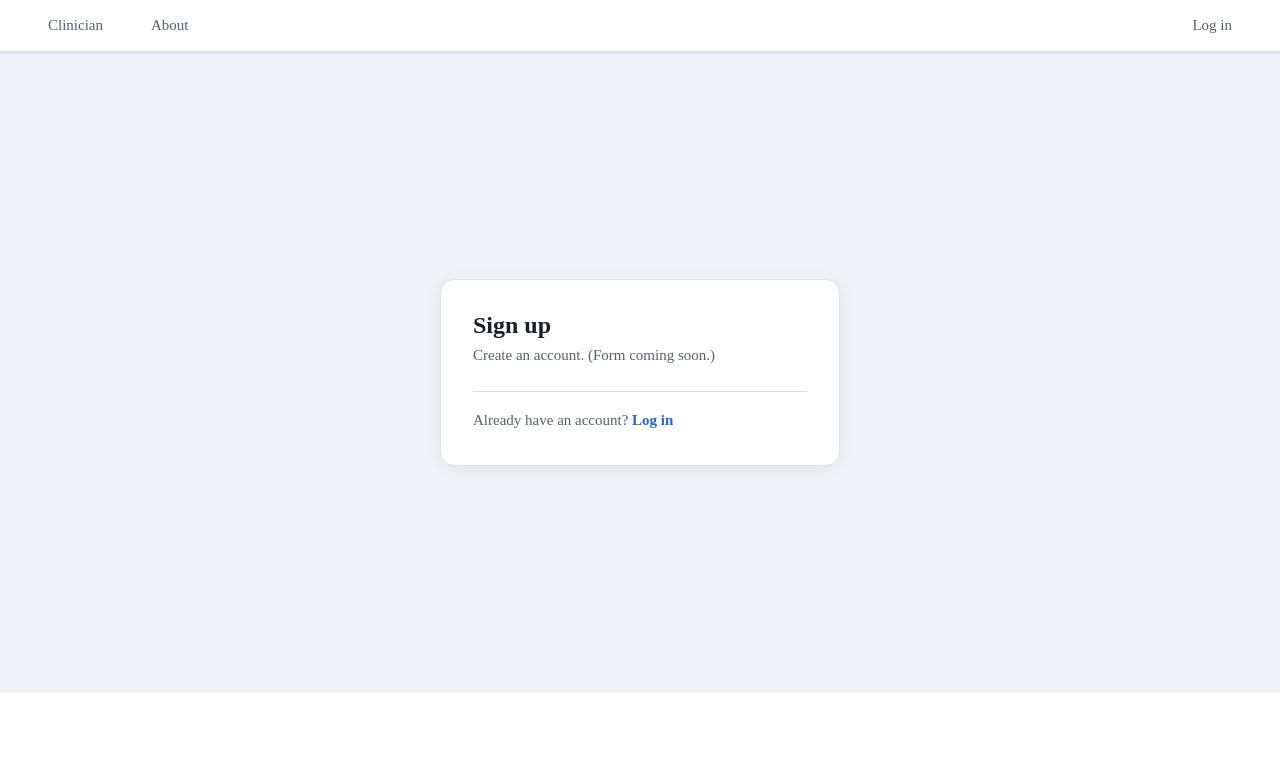
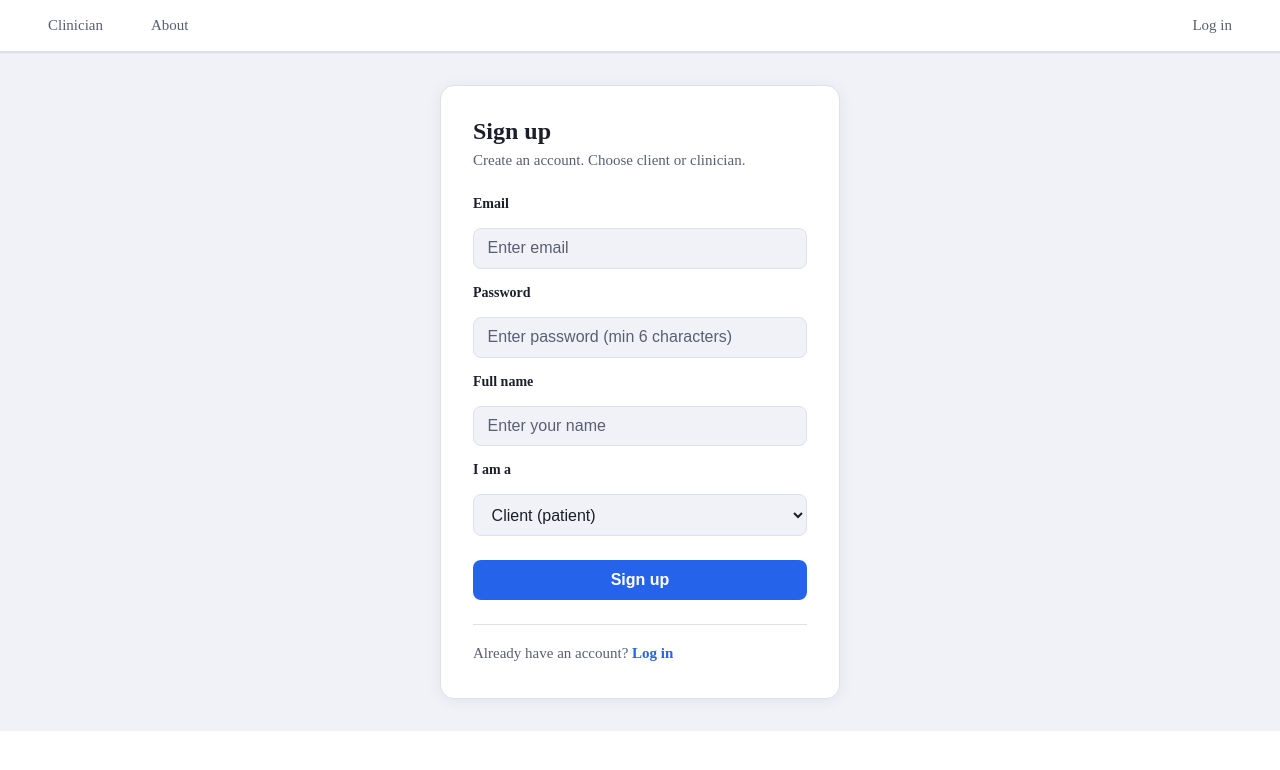
Before and after one commit to nguyendylan164-droid/AxxessHack, a React app in the folder frontend/: page /signup in a window 1280 px wide. Shown: the top 770 px of the page. Built offline with nearby package versions, Linux system fonts and the light colour scheme; no server answers; the HTML template or start-up script is replaced by a standard one.

Commit message:
finsihed the supabase db and auth

```diff
--- a/frontend/src/App.tsx
+++ b/frontend/src/App.tsx
@@ -1,4 +1,5 @@
 import { Routes, Route, Link, Outlet } from 'react-router-dom'
+import { useAuth } from './contexts/AuthContext'
 import { Home } from './pages/Home'
 import { About } from './pages/About'
 import { Login } from './pages/Login'
@@ -6,13 +7,39 @@ import { SignUp } from './pages/SignUp'
 import './App.css'
 
 function Layout() {
+  const { session, profile, signOut, loading } = useAuth()
+
   return (
     <>
       <nav className="navbar">
         <div className="navbar-inner">
           <Link to="/" className="nav-link">Clinician</Link>
           <Link to="/about" className="nav-link">About</Link>
-          <Link to="/login" className="nav-link nav-link--right">Log in</Link>
+          {!loading && (
+            session
+              ? (
+                <div className="nav-auth">
+                  <span className="nav-user">
+                    {profile?.name ?? session.user?.email}
+                    {profile && (
+                      <span className="nav-role">({profile.role})</span>
+                    )}
+                  </span>
+                  <button
+                    type="button"
+                    className="nav-link nav-btn"
+                    onClick={() => signOut()}
+                  >
+                    Log out
+                  </button>
+                </div>
+                )
+              : (
+                <Link to="/login" className="nav-link nav-link--right">
+                  Log in
+                </Link>
+                )
+          )}
         </div>
       </nav>
       <main>
--- a/frontend/src/main.tsx
+++ b/frontend/src/main.tsx
@@ -1,12 +1,18 @@
 import { StrictMode } from 'react'
 import { createRoot } from 'react-dom/client'
 import { BrowserRouter } from 'react-router-dom'
+import { AuthProvider } from './contexts/AuthContext.tsx'
 import App from './App.tsx'
 
-createRoot(document.getElementById('root')!).render(
+const rootEl = document.getElementById('root')
+if (!rootEl) throw new Error('Root element #root not found')
+
+createRoot(rootEl).render(
   <StrictMode>
     <BrowserRouter>
-      <App />
+      <AuthProvider>
+        <App />
+      </AuthProvider>
     </BrowserRouter>
   </StrictMode>,
 )
--- a/frontend/src/pages/Login.tsx
+++ b/frontend/src/pages/Login.tsx
@@ -1,28 +1,60 @@
-import { Link } from 'react-router-dom'
+import { useState } from 'react'
+import { Link, useNavigate } from 'react-router-dom'
+import { isSupabaseConfigured } from '../lib/supabase'
+import { useAuth } from '../contexts/AuthContext'
 
 export function Login() {
+  const navigate = useNavigate()
+  const { signIn } = useAuth()
+  const [email, setEmail] = useState('')
+  const [password, setPassword] = useState('')
+  const [error, setError] = useState<string | null>(null)
+  const [submitting, setSubmitting] = useState(false)
+
+  async function handleSubmit(e: React.FormEvent) {
+    e.preventDefault()
+    setError(null)
+    setSubmitting(true)
+    const { error: err } = await signIn(email.trim(), password)
+    setSubmitting(false)
+    if (err) {
+      setError(err.message)
+      return
+    }
+    navigate('/', { replace: true })
+  }
+
   return (
     <div className="auth-page">
       <div className="auth-card">
         <h1 className="auth-title">Log in</h1>
-        <p className="auth-subtitle">Sign in with your username and password.</p>
+        <p className="auth-subtitle">Sign in with your email and password.</p>
 
-        <form
-          className="auth-form"
-          onSubmit={(e) => {
-            e.preventDefault()
-            // Placeholder until backend auth is set up
-          }}
-        >
-          <label className="auth-label" htmlFor="username">
-            Username
+        {!isSupabaseConfigured && (
+          <div className="auth-error" role="alert">
+            Supabase is not configured. Add VITE_SUPABASE_URL and VITE_SUPABASE_ANON_KEY to a .env file in the frontend folder (or project root), then restart the dev server.
+          </div>
+        )}
+
+        {error && (
+          <div className="auth-error" role="alert">
+            {error}
+          </div>
+        )}
+
+        <form className="auth-form" onSubmit={handleSubmit}>
+          <label className="auth-label" htmlFor="email">
+            Email
           </label>
           <input
-            id="username"
-            type="text"
+            id="email"
+            type="email"
             className="auth-input"
-            placeholder="Enter username"
-            autoComplete="username"
+            placeholder="Enter email"
+            autoComplete="email"
+            value={email}
+            onChange={(e) => setEmail(e.target.value)}
+            required
           />
 
           <label className="auth-label" htmlFor="password">
@@ -34,10 +66,13 @@ export function Login() {
             className="auth-input"
             placeholder="Enter password"
             autoComplete="current-password"
+            value={password}
+            onChange={(e) => setPassword(e.target.value)}
+            required
           />
 
-          <button type="submit" className="auth-submit">
-            Log in
+          <button type="submit" className="auth-submit" disabled={submitting}>
+            {submitting ? 'Signing in…' : 'Log in'}
           </button>
         </form>
 
--- a/frontend/src/pages/SignUp.tsx
+++ b/frontend/src/pages/SignUp.tsx
@@ -1,11 +1,132 @@
-import { Link } from 'react-router-dom'
+import { useState } from 'react'
+import { Link, useNavigate } from 'react-router-dom'
+import { supabase, isSupabaseConfigured } from '../lib/supabase'
+import { useAuth } from '../contexts/AuthContext'
+import type { Role } from '../contexts/AuthContext'
 
 export function SignUp() {
+  const navigate = useNavigate()
+  const { signUp } = useAuth()
+  const [email, setEmail] = useState('')
+  const [password, setPassword] = useState('')
+  const [name, setName] = useState('')
+  const [role, setRole] = useState<Role>('client')
+  const [error, setError] = useState<string | null>(null)
+  const [submitting, setSubmitting] = useState(false)
+  const [success, setSuccess] = useState(false)
+
+  async function handleSubmit(e: React.FormEvent) {
+    e.preventDefault()
+    setError(null)
+    setSubmitting(true)
+    const { error: err } = await signUp(email.trim(), password, name.trim(), role)
+    setSubmitting(false)
+    if (err) {
+      setError(err.message)
+      return
+    }
+    setSuccess(true)
+    // If Supabase has session (email confirm off), go home; else stay for "check email" message
+    const { data: { session: s } } = await supabase.auth.getSession()
+    if (s) navigate('/', { replace: true })
+  }
+
+  if (success) {
+    return (
+      <div className="auth-page">
+        <div className="auth-card">
+          <h1 className="auth-title">Check your email</h1>
+          <p className="auth-subtitle">
+            If your project requires email confirmation, confirm your email then log in.
+            Otherwise you’re signed in.
+          </p>
+          <p className="auth-footer">
+            <Link to="/login" className="auth-link">
+              Go to Log in
+            </Link>
+          </p>
+        </div>
+      </div>
+    )
+  }
+
   return (
     <div className="auth-page">
       <div className="auth-card">
         <h1 className="auth-title">Sign up</h1>
-        <p className="auth-subtitle">Create an account. (Form coming soon.)</p>
+        <p className="auth-subtitle">Create an account. Choose client or clinician.</p>
+
+        {!isSupabaseConfigured && (
+          <div className="auth-error" role="alert">
+            Supabase is not configured. Add VITE_SUPABASE_URL and VITE_SUPABASE_ANON_KEY to a .env file in the frontend folder (or project root), then restart the dev server.
+          </div>
+        )}
+
+        {error && (
+          <div className="auth-error" role="alert">
+            {error}
+          </div>
+        )}
+
+        <form className="auth-form" onSubmit={handleSubmit}>
+          <label className="auth-label" htmlFor="signup-email">
+            Email
+          </label>
+          <input
+            id="signup-email"
+            type="email"
+            className="auth-input"
+            placeholder="Enter email"
+            autoComplete="email"
+            value={email}
+            onChange={(e) => setEmail(e.target.value)}
+            required
+          />
+
+          <label className="auth-label" htmlFor="signup-password">
+            Password
+          </label>
+          <input
+            id="signup-password"
+            type="password"
+            className="auth-input"
+            placeholder="Enter password (min 6 characters)"
+            autoComplete="new-password"
+            value={password}
+            onChange={(e) => setPassword(e.target.value)}
+            required
+            minLength={6}
+          />
+
+          <label className="auth-label" htmlFor="signup-name">
+            Full name
+          </label>
+          <input
+            id="signup-name"
+            type="text"
+            className="auth-input"
+            placeholder="Enter your name"
+            autoComplete="name"
+            value={name}
+            onChange={(e) => setName(e.target.value)}
+            required
+          />
+
+          <label className="auth-label">I am a</label>
+          <select
+            className="auth-input auth-select"
+            value={role}
+            onChange={(e) => setRole(e.target.value as Role)}
+            aria-label="Account type"
+          >
+            <option value="client">Client (patient)</option>
+            <option value="clinician">Clinician</option>
+          </select>
+
+          <button type="submit" className="auth-submit" disabled={submitting}>
+            {submitting ? 'Creating account…' : 'Sign up'}
+          </button>
+        </form>
 
         <p className="auth-footer">
           Already have an account?{' '}
```
